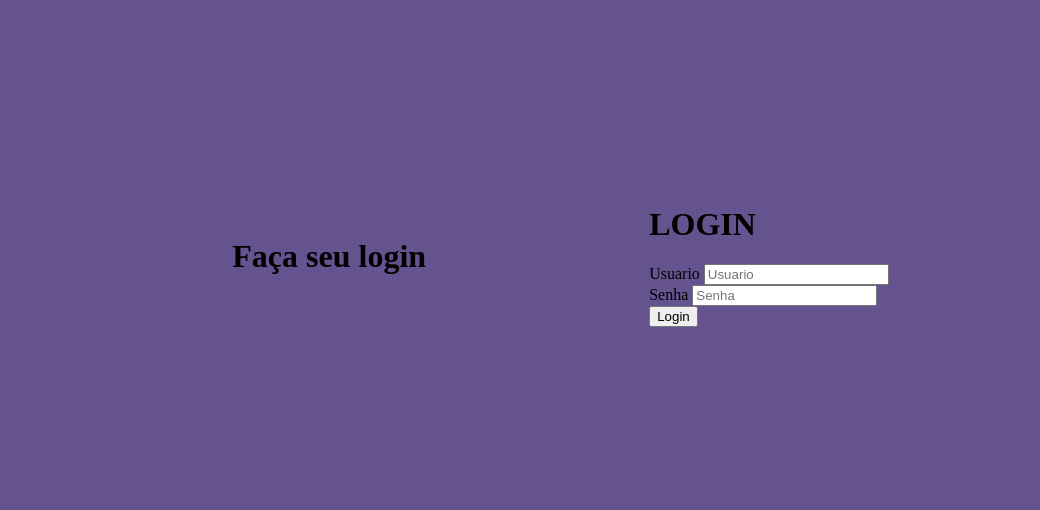
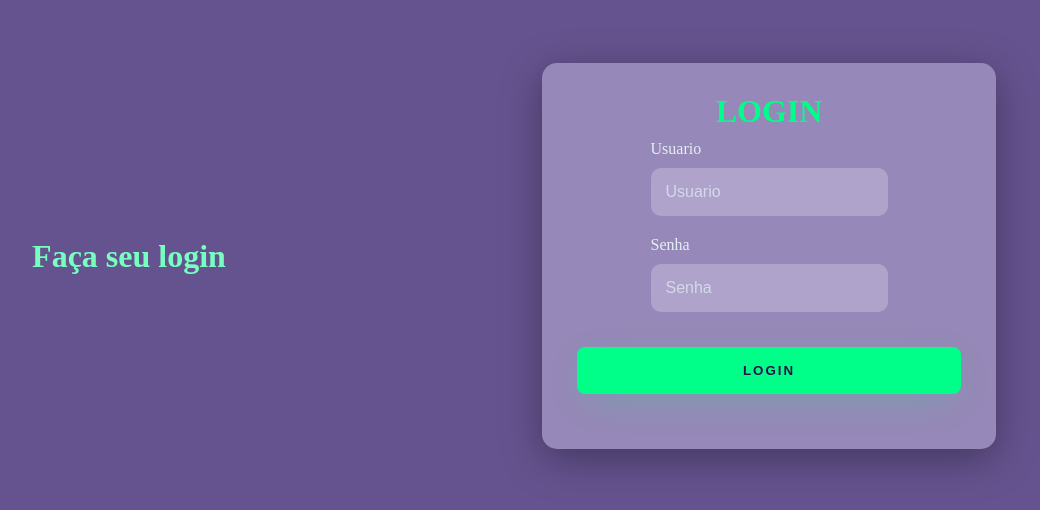
Before and after one commit to MathDant27/Tela-login, a plain HTML site: page index.html in a window 1280 px wide. Shown: the part 144-654 px from the top of the page, without its empty margins (191-1231 px from the left). Drawn offline with Linux system fonts and the light colour scheme.

Commit message:
alterações css

```diff
--- a/style.css
+++ b/style.css
@@ -19,3 +19,79 @@ body {
     align-items: center;
     flex-direction: column;
 }
+
+.left-login > h1 {
+    color: #77ffc0;
+}
+
+.right-login {
+    width: 50vw;
+    height: 100vh;
+    display: flex;
+    justify-content: center;
+    align-items: center;
+}
+
+.card-login {
+    width: 60%;
+    display: flex;
+    justify-content: center;
+    align-items: center;
+    flex-direction: column;
+    padding: 30px 35px;
+    background: #9688b8;
+    border-radius: 15px;
+    box-shadow: 0px 10px 40px #00000056;
+}
+
+.card-login > h1 {
+    color: #00ff88;
+    font-weight: 800;
+    margin: 0;
+}
+
+.textfield {
+    display: flex;
+    flex-direction: column;
+    align-items: flex-start;
+    justify-content: center;
+    margin: 10px 0px;
+}
+
+.textfield > input {
+    width: 100%;
+    border: none;
+    border-radius: 10px;
+    padding: 15px;
+    background: #afa3cc;
+    color: #f0ffffde;
+    font-size: 12pt;
+    box-shadow: #00000056;
+    outline: none;
+    box-sizing: border-box;
+}
+
+.textfield > label {
+    color: #f0ffffde;
+    margin-bottom: 10px;
+}
+
+.textfield > input::placeholder {
+    color: #f0ffff94;
+}
+
+.btn-login {
+    width: 100%;
+    padding: 16px 0px;
+    margin: 25px;
+    border: none;
+    border-radius: 8px;
+    outline: none;
+    text-transform: uppercase;
+    font-weight: 800;
+    letter-spacing: 2px;
+    color: #2b134b;
+    background: #00ff88;
+    cursor: pointer;
+    box-shadow: 0px 10px 40px -12px #00ff8052;
+}
```
